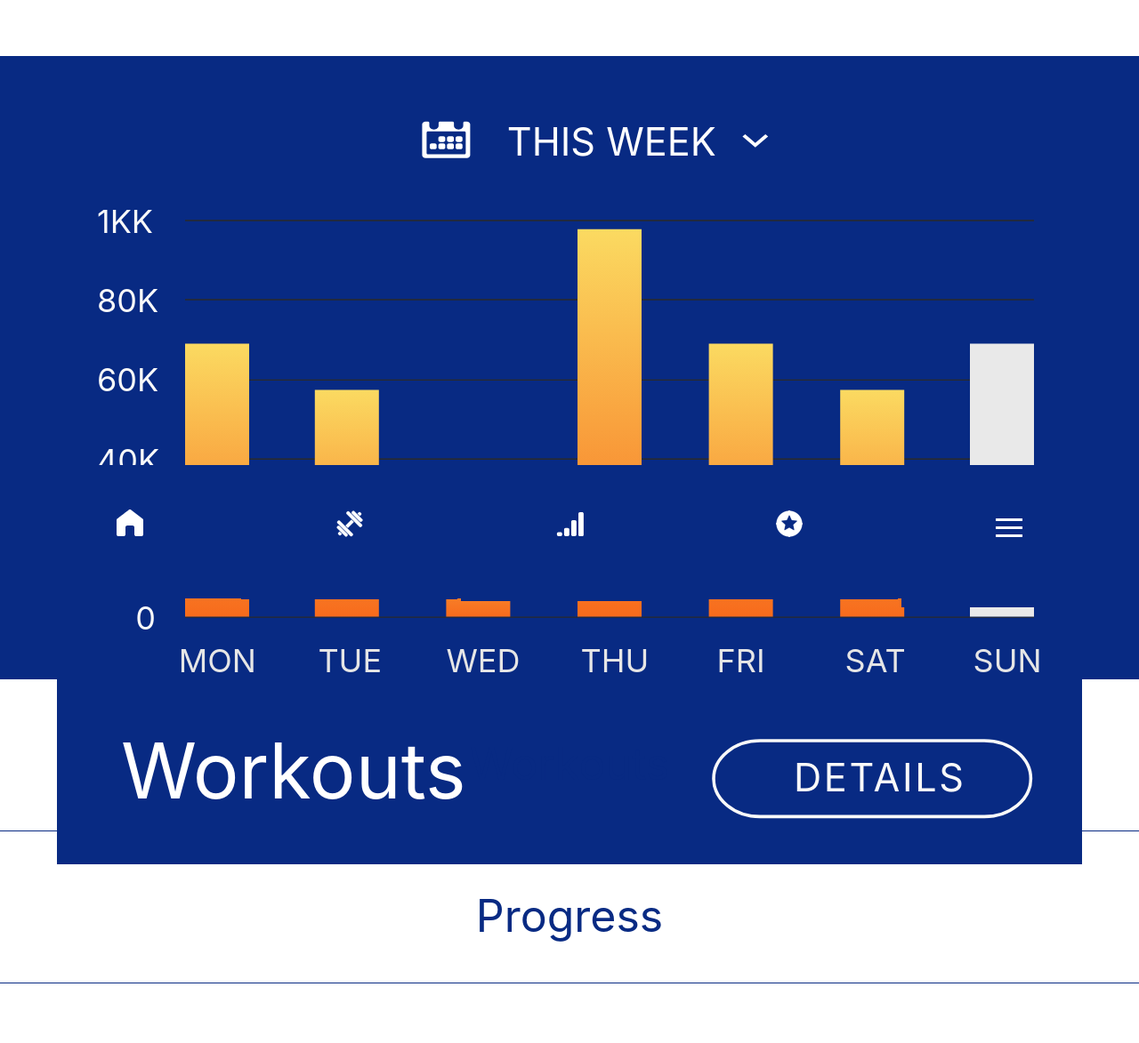
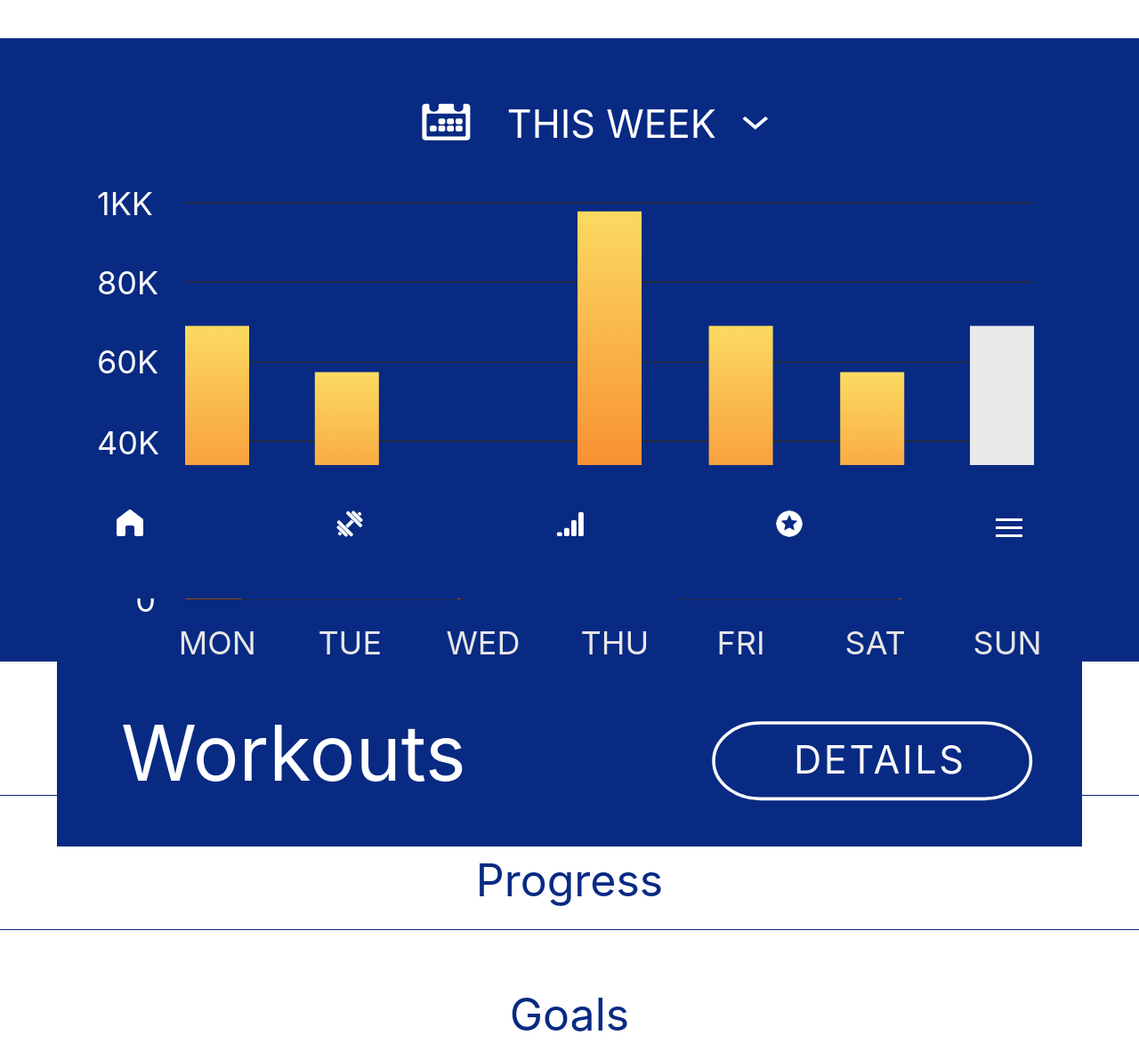
Before and after one commit to dansbands/Ript, a plain HTML site: page index.html in a window 1280 px wide. Shown: the part 127-1300 px from the top of the page at 89% size. Drawn offline with Linux system fonts and the light colour scheme.

Commit message:
Fixing layout

```diff
--- a/CSS/style.css
+++ b/CSS/style.css
@@ -68,7 +68,7 @@ h1, h3 {
 }
 
 .header {
-    height: 120px;
+    height: 100px;
     text-align: center;
     border-bottom: 1px solid #082A83;
 }
@@ -96,17 +96,17 @@ h1, h3 {
 }
 
 #workouts {
-    height: 100px;
+    height: 80px;
     border-bottom: 1px solid #082A83;
 }
 
 #progress {
-    height: 100px;
+    height: 80px;
     border-bottom: 1px solid #082A83;
 }
 
 #goals {
-    height: 100px;
+    height: 80px;
     border-bottom: 1px solid #082A83;
 }
 
```
